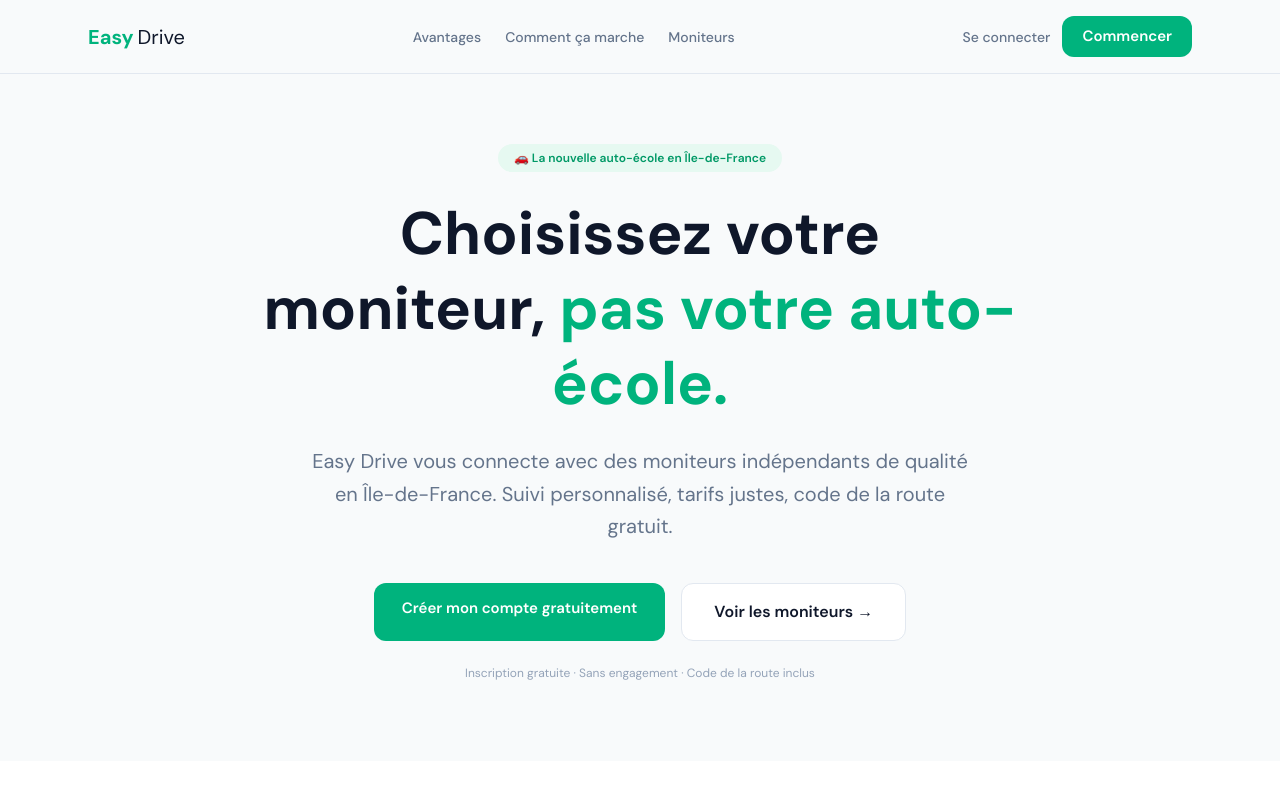
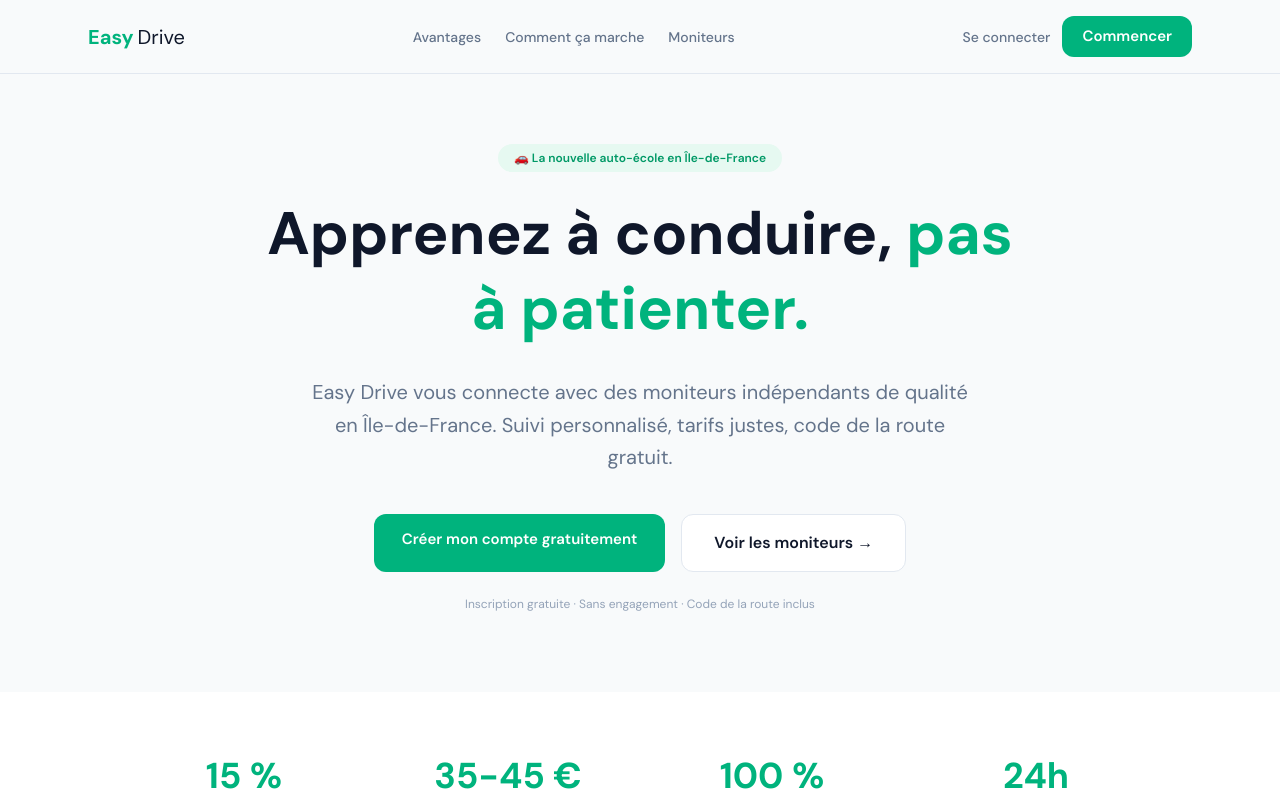
Before and after one commit to Wallace-93/easydrive, a Next.js app: page / in a window 1280 px wide. Shown: the top 800 px of the page. Built offline with nearby package versions, Linux system fonts and the light colour scheme; no server answers.

Commit message:
carrousel slogans page accueil

```diff
--- a/app/page.tsx
+++ b/app/page.tsx
@@ -3,6 +3,56 @@
 import { useState, useEffect } from "react"
 import { createClient } from "@/lib/supabase-client"
 import Link from "next/link"
+
+const SLOGANS = [
+  { debut: "Choisissez votre moniteur,", accent: "pas votre auto-école." },
+  { debut: "Apprenez à conduire,", accent: "pas à patienter." },
+  { debut: "Un moniteur qui connaît votre prénom,", accent: "ça change tout." },
+  { debut: "Le permis au prix juste,", accent: "pas au prix fort." },
+  { debut: "Votre auto-école prend 50 %.", accent: "Nous, 15 %." },
+  { debut: "On ne vend pas des packs.", accent: "On trouve votre coach." },
+  { debut: "Fini les moniteurs imposés.", accent: "Ici, c'est vous qui choisissez." },
+  { debut: "Le permis sans les surprises,", accent: "juste la route." },
+  { debut: "Réservez en 30 secondes.", accent: "Sans passer par l'accueil." },
+  { debut: "Pas de secrétaire, pas d'attente.", accent: "Juste vous et votre moniteur." },
+  { debut: "Un créneau chaque semaine,", accent: "pas chaque trimestre." },
+  { debut: "Conduire régulièrement,", accent: "progresser vraiment." },
+  { debut: "Des moniteurs vérifiés,", accent: "pas des inconnus au volant." },
+  { debut: "Un moniteur qui se présente à l'heure.", accent: "Oui, ça existe." },
+  { debut: "Vous choisissez le tarif,", accent: "pas l'auto-école." },
+  { debut: "Payez à l'heure, sans engagement.", accent: "Votre budget, vos règles." },
+]
+
+function SloganCarousel() {
+  const [index, setIndex] = useState(0)
+  const [visible, setVisible] = useState(true)
+
+  useEffect(() => {
+    const timer = setInterval(() => {
+      setVisible(false)
+      setTimeout(() => {
+        setIndex(prev => (prev + 1) % SLOGANS.length)
+        setVisible(true)
+      }, 600)
+    }, 4500)
+    return () => clearInterval(timer)
+  }, [])
+
+  return (
+    <h1 className="text-4xl sm:text-5xl lg:text-6xl font-extrabold leading-tight mb-6"
+      style={{ fontFamily: "var(--font-display)", color: "var(--color-text)", minHeight: "2.6em" }}>
+      <span style={{
+        transition: "opacity 0.6s ease, transform 0.6s ease",
+        opacity: visible ? 1 : 0,
+        transform: visible ? "translateY(0)" : "translateY(8px)",
+        display: "inline-block",
+      }}>
+        {SLOGANS[index].debut}{" "}
+        <span style={{ color: "var(--color-primary)" }}>{SLOGANS[index].accent}</span>
+      </span>
+    </h1>
+  )
+}
 
 export default function Home() {
   const [user, setUser] = useState<any>(null)
@@ -52,10 +102,7 @@ export default function Home() {
             style={{ background: "var(--color-primary-light)", color: "var(--color-primary-dark)" }}>
             🚗 La nouvelle auto-école en Île-de-France
           </div>
-          <h1 className="text-4xl sm:text-5xl lg:text-6xl font-extrabold leading-tight mb-6" style={{ fontFamily: "var(--font-display)", color: "var(--color-text)" }}>
-            Choisissez votre moniteur,{" "}
-            <span style={{ color: "var(--color-primary)" }}>pas votre auto-école.</span>
-          </h1>
+          <SloganCarousel />
           <p className="text-lg sm:text-xl leading-relaxed mb-10 max-w-2xl mx-auto" style={{ color: "var(--color-text-secondary)" }}>
             Easy Drive vous connecte avec des moniteurs indépendants de qualité en Île-de-France. Suivi personnalisé, tarifs justes, code de la route gratuit.
           </p>
```
